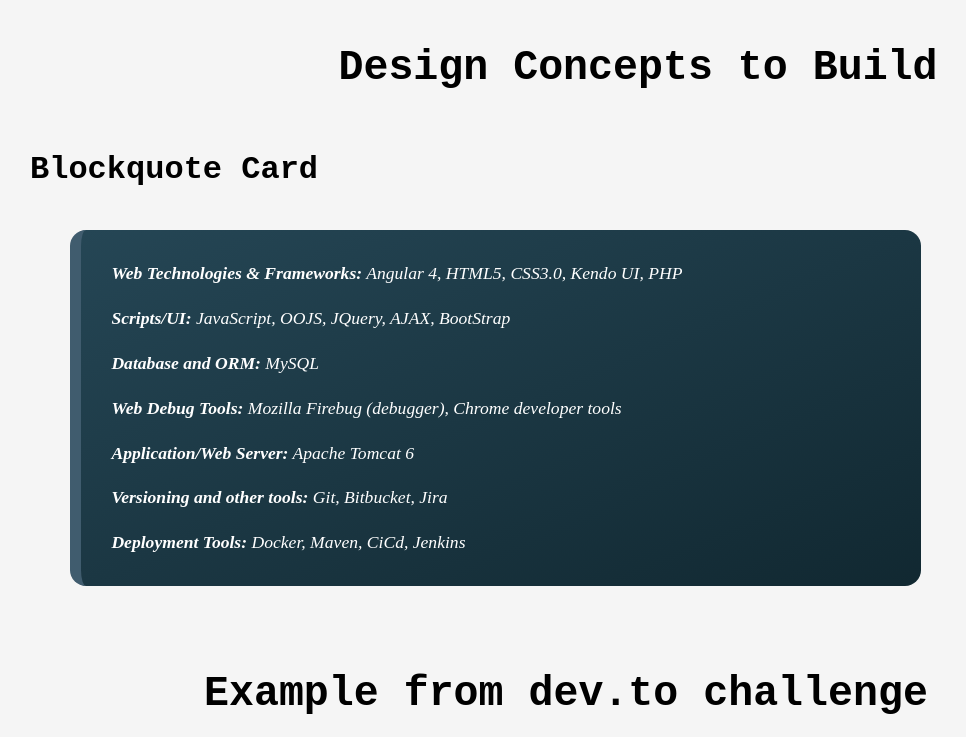
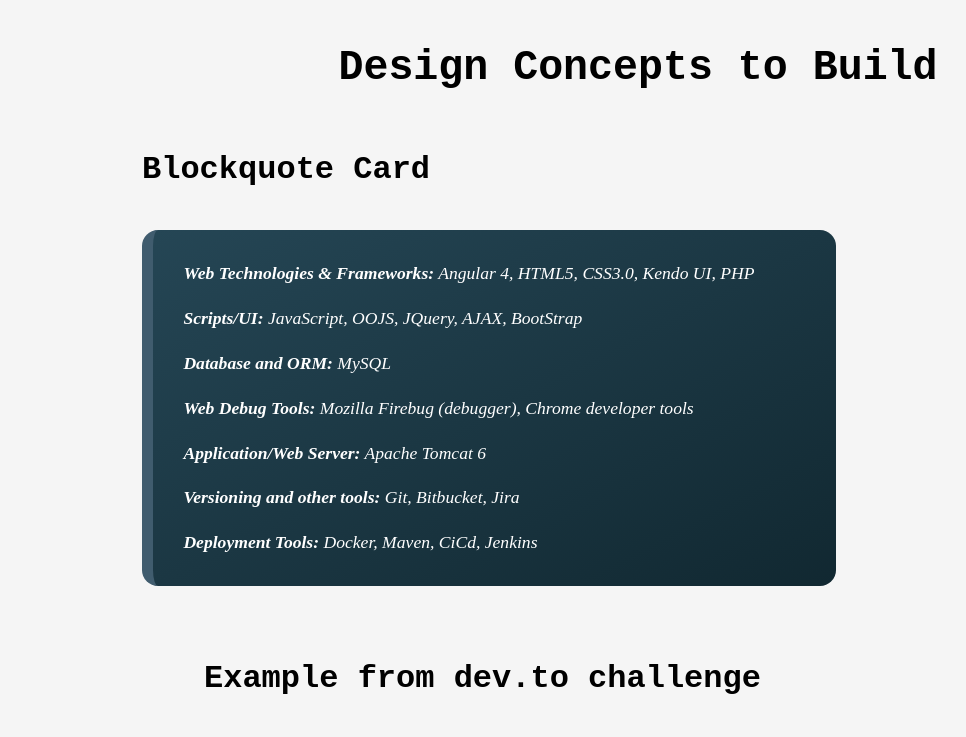
Before and after one commit to aam198/css-playground, a website: page public/pages/wc.html in a window 1280 px wide. Shown: the top 737 px of the page, without its empty margins (2-968 px from the left). Drawn offline with Linux system fonts and the light colour scheme; files that its build step writes are made by us from their sources; a web font is replaced by a local one.

Commit message:
Overall page layout styling updates

```diff
--- a/public/styles/wc.css
+++ b/public/styles/wc.css
@@ -13,14 +13,17 @@
   font-weight: 700;
 }
 
-section.wc-1{
-  margin: 1rem 2rem;
+section{
+  margin: 0 auto;
+  max-width: 62rem;
 }
 
-.wc-1 h2{
+section h2{
   font-size: 2rem;
 }
+
 .wc-1 blockquote{
+  margin: 0;
   width: 70%;
   min-width: 20rem;
   font-style: italic;
```
